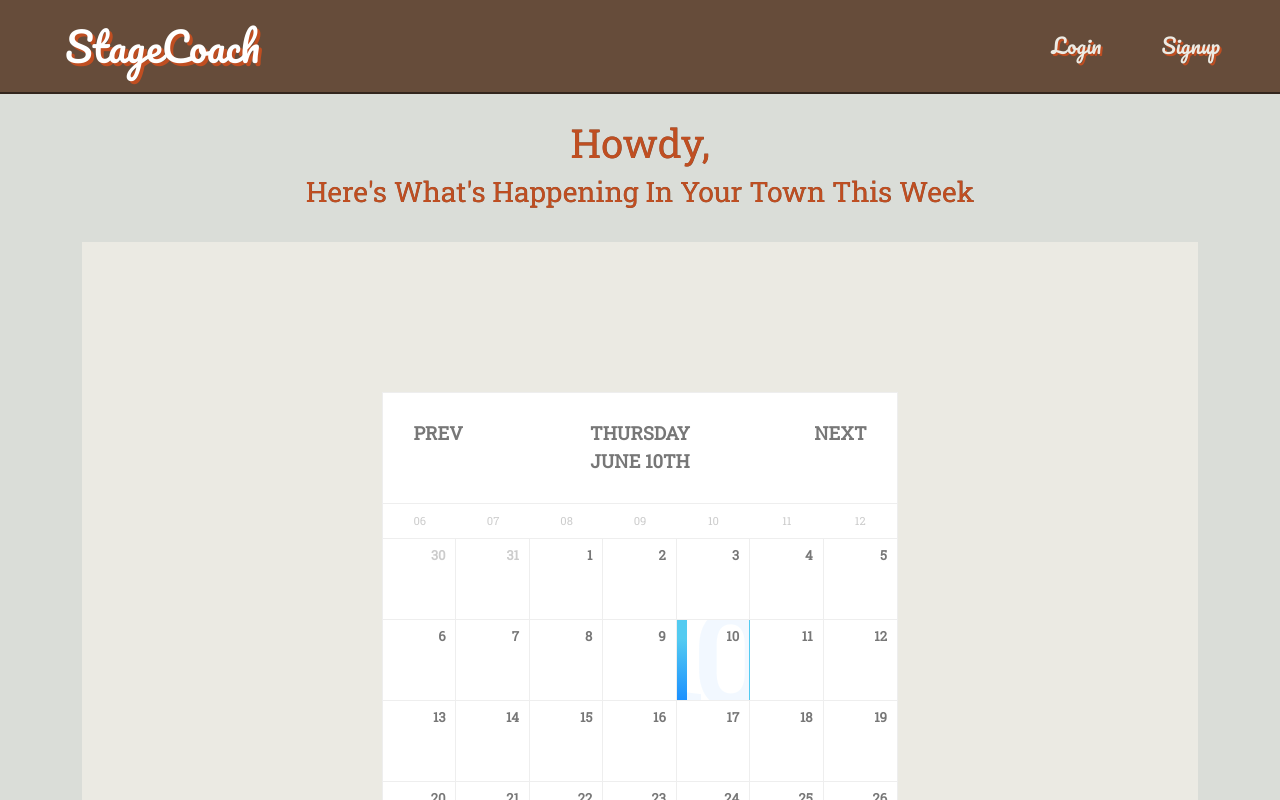
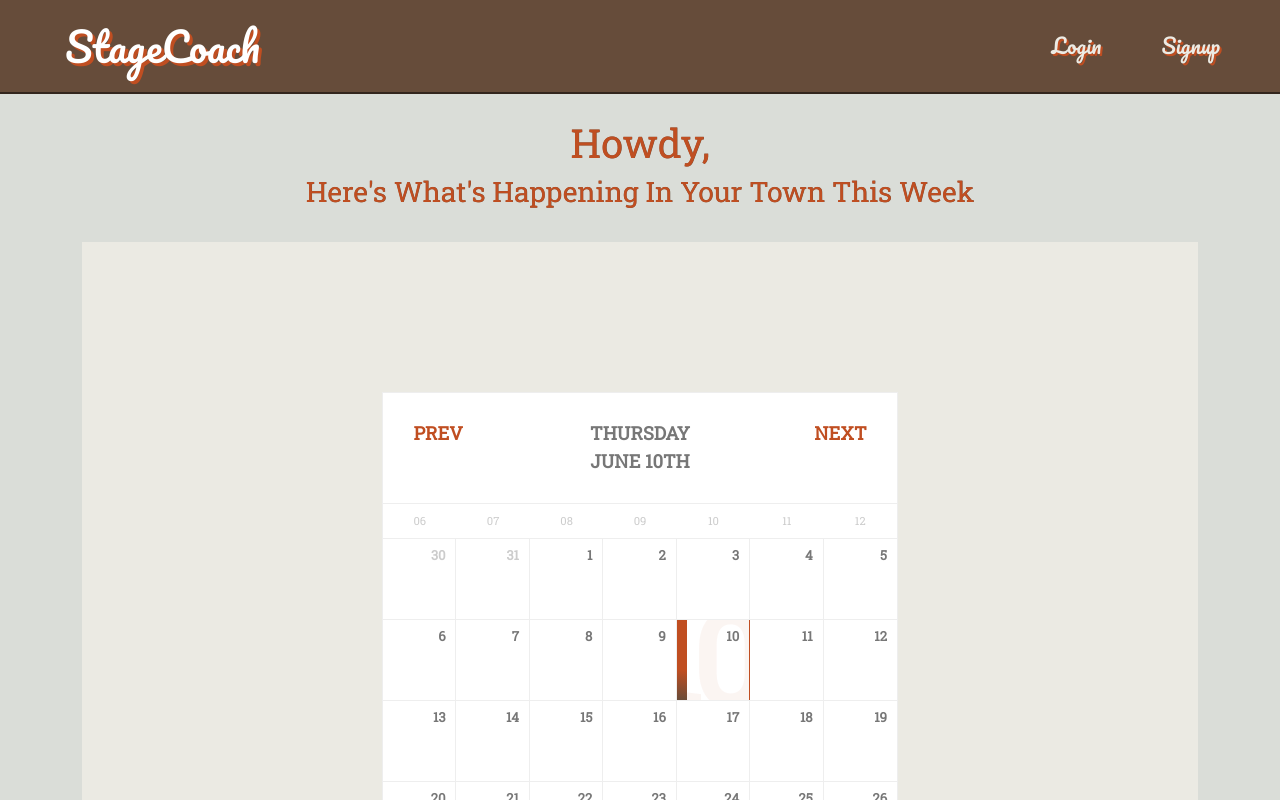
Before and after one commit to MattReisdorf/StageCoach, a React (Create React App) app in the folder client/: page / in a window 1280 px wide. Shown: the top 800 px of the page. Built offline with nearby package versions, Linux system fonts and the light colour scheme.

Commit message:
styling on calendar

```diff
--- a/client/src/components/NavBar.js
+++ b/client/src/components/NavBar.js
@@ -9,7 +9,7 @@ function NavBar() {
     // const location = useLocation();
 
     return (
-        <nav className = 'navbar nav-background'>
+        <nav className = 'navbar nav-background col-lg-12 col-md-auto col-sm-auto'>
             <Link
                 to = '/' className = 'page-name'
             >
--- a/client/src/components/css/Calendar.css
+++ b/client/src/components/css/Calendar.css
@@ -150,7 +150,7 @@ main {
 
 .calendar .body .selected {
   border-left: 10px solid transparent;
-  border-image: linear-gradient(45deg, #1a8fff 0%, #53cbf1 40%);
+  border-image: linear-gradient(45deg,rgb(102, 76, 58)  0%,rgb(192,78,33)  20%);
   border-image-slice: 1;
 }
 
@@ -197,6 +197,7 @@ main {
 .calendar .body .selected .bg {
   opacity: 0.05;
   transition: 0.5s ease-in;
+  color:rgb(192,78,33)!important;
 }
 
 .calendar .body .col {
@@ -204,3 +205,8 @@ main {
   flex-basis: calc(100% / 7);
   width: calc(100% / 7);
 }
+
+.icon {
+  color:rgb(192,78,33)!important;
+
+}
```
